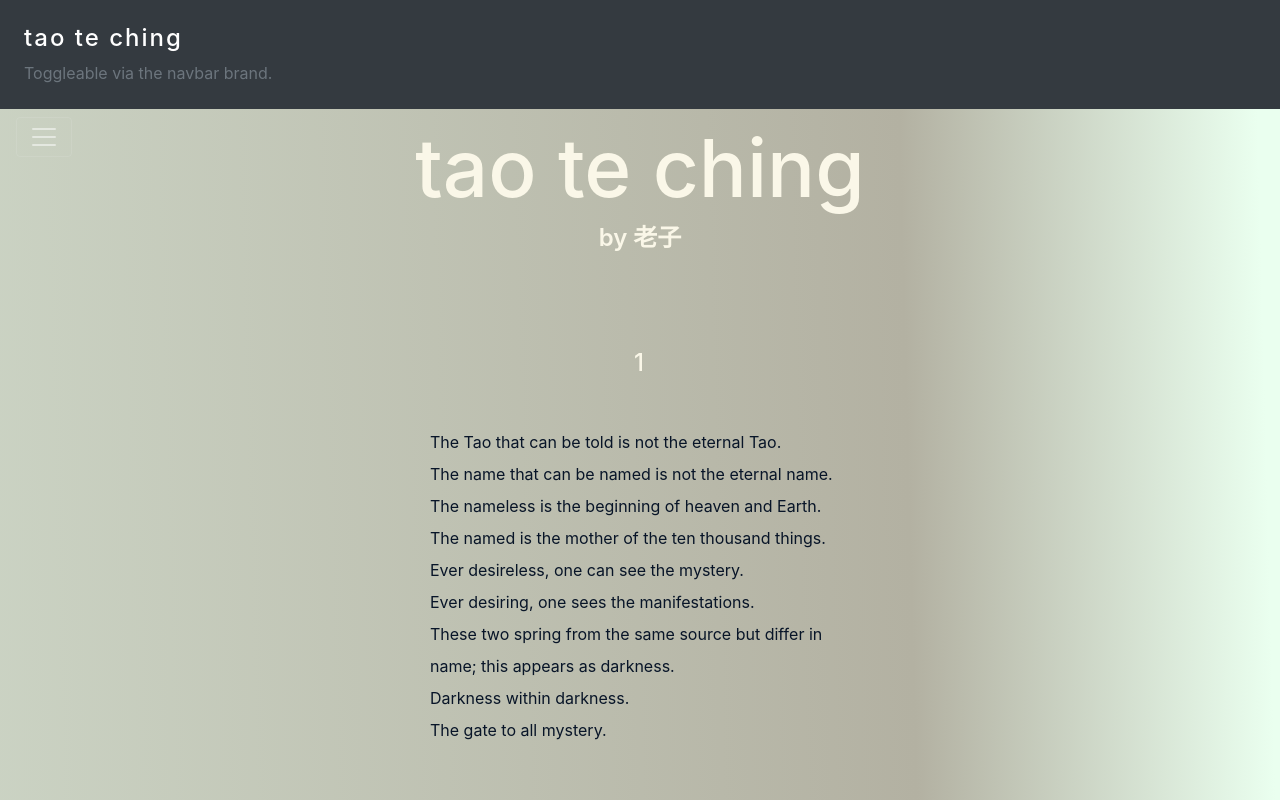
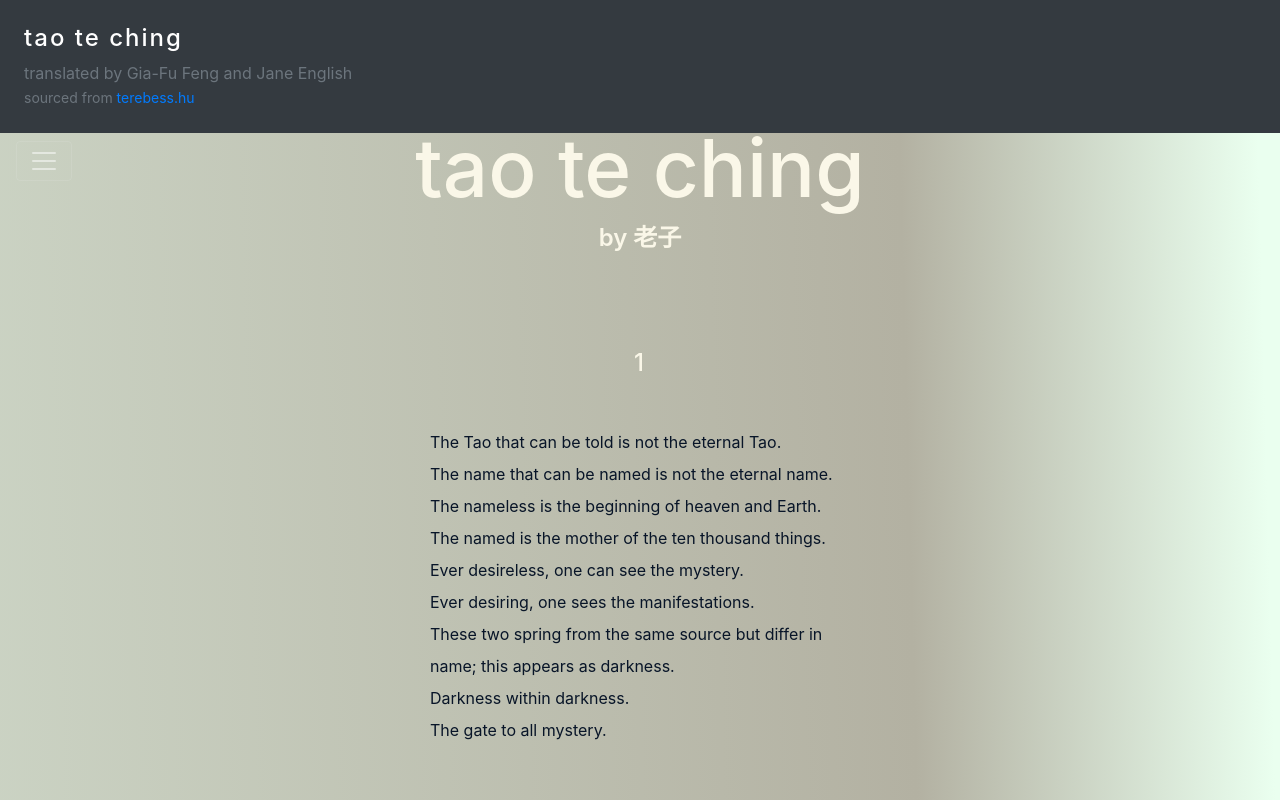
Before and after one commit to rom-dos/tao-te-ching, a plain HTML site: page index.html in a window 1280 px wide. Both pictures are taken after a click on the button "Toggle navigation". Shown: the top 800 px of the page. Drawn offline with nearby package versions, Linux system fonts and the light colour scheme.

Commit message:
translator + source info

```diff
--- a/index.html
+++ b/index.html
@@ -13,7 +13,9 @@
 		<div id="navbarToggleExternalContent" class="collapse">
 			<div class="bg-dark p-4">
 				<h4 class="text-white">tao te ching</h4>
-				<span class="text-muted">Toggleable via the navbar brand.</span>
+				<span class="text-muted">translated by Gia-Fu Feng and Jane English</span>
+				<br>
+				<small class="text-muted">sourced from <a href="https://terebess.hu/english/tao/gia.html" target="_blank">terebess.hu</a></small>
 			</div>
 		</div>
 		<nav class="navbar navbar-dark bg-dark">
```
Also changed, not shown: README.md.
